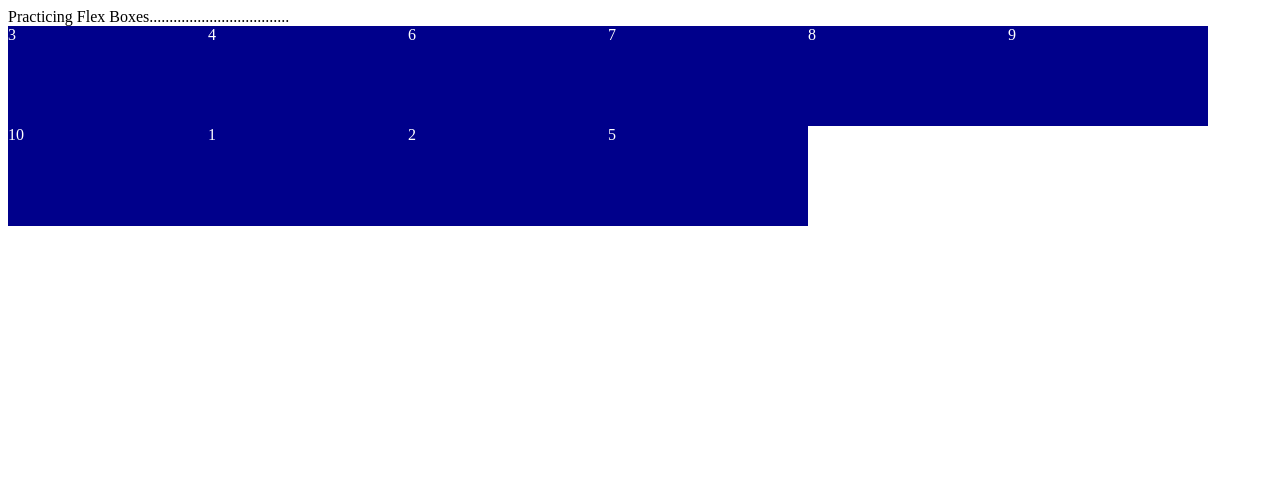
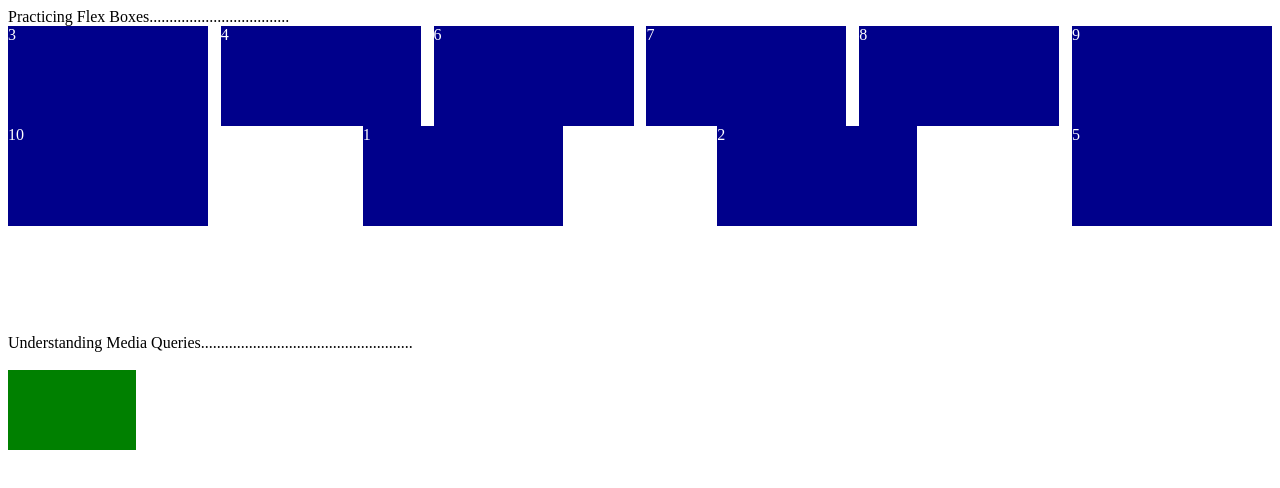
Before and after one commit to Vedaang-Chopra/Practicing_Web_Development, a plain HTML site: page Practicing_CSS/f-07.html in a window 1280 px wide. Drawn offline with Linux system fonts and the light colour scheme.

Commit message:
Adding CSS Practice

```diff
--- a/Practicing_CSS/f-07.css
+++ b/Practicing_CSS/f-07.css
@@ -6,6 +6,11 @@
 }
 .container{
     display: flex;
-    flex-direction:row;
-    flex-wrap: wrap;
+    flex-flow: row wrap;
+    justify-content: space-between;
 }
+#div1{
+    height:10vh;
+    width :10vw;
+    background-color: green;
+}
--- a/Practicing_CSS/f-07.html
+++ b/Practicing_CSS/f-07.html
@@ -18,7 +18,15 @@ Practicing Flex Boxes...................................
     <div class="item">8</div>
     <div class="item">9</div>
     <div class="item">10</div>
+</div>
+<br><br><br>
+<br><br><br>
+Understanding Media Queries.....................................................
+<br>
 
-</div>
+<br>
+<div id="div1"></div>
+<div id="div2"></div>
+
 </body>
 </html>
```
